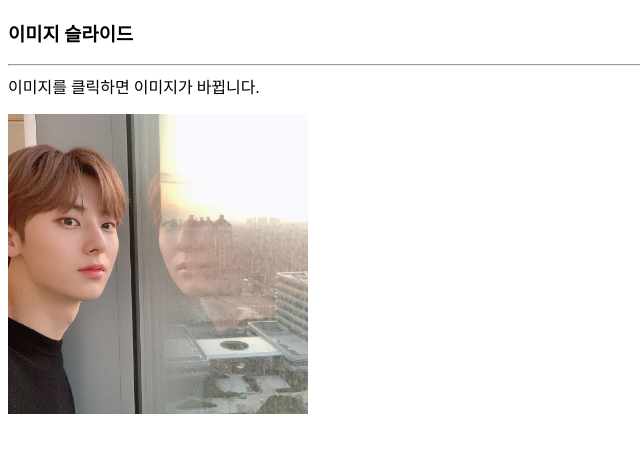
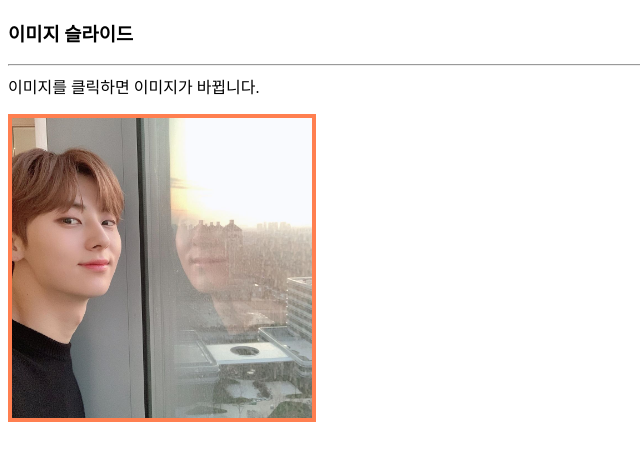
Before and after one commit to pppeum62/Web_javascript, a plain HTML site: page 191204/test_5.html in a window 1280 px wide. Both pictures are taken after a click on the picture 158 px from the left and 264 px from the top of the page. Shown: the whole page, without its empty margins (0-640 px from the left). Drawn offline with Linux system fonts and the light colour scheme.

Commit message:
add style and change logic

```diff
--- a/191204/test_5.html
+++ b/191204/test_5.html
@@ -4,7 +4,7 @@
         <title></title>
     </head>
     <style>
-        img { width: 300px; }
+        img { width: 300px; border: 4px solid coral; }
     </style>
     <script>
         var index = 0;
@@ -17,14 +17,10 @@
         }
 
         function changeImage() {
-            var myimg = document.getElementById('myimg');
-            myimg.src = arr[index].src;
-
             index++;
 
-            if(index == 7) {
-                index = 0;
-            }
+            var myimg = document.getElementById('myimg');
+            myimg.src = arr[index%7].src;
         }
     </script>
     <body>
```
